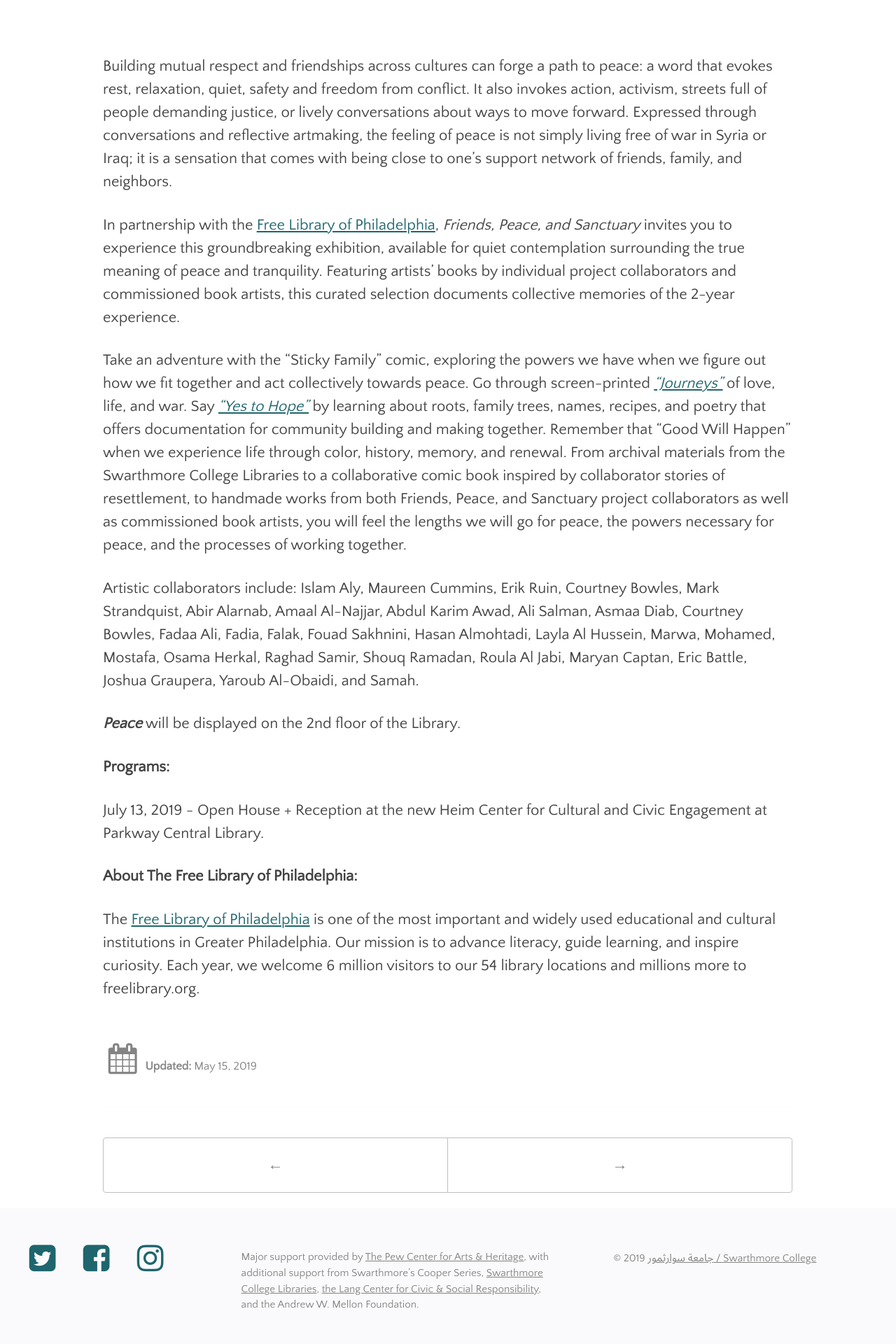
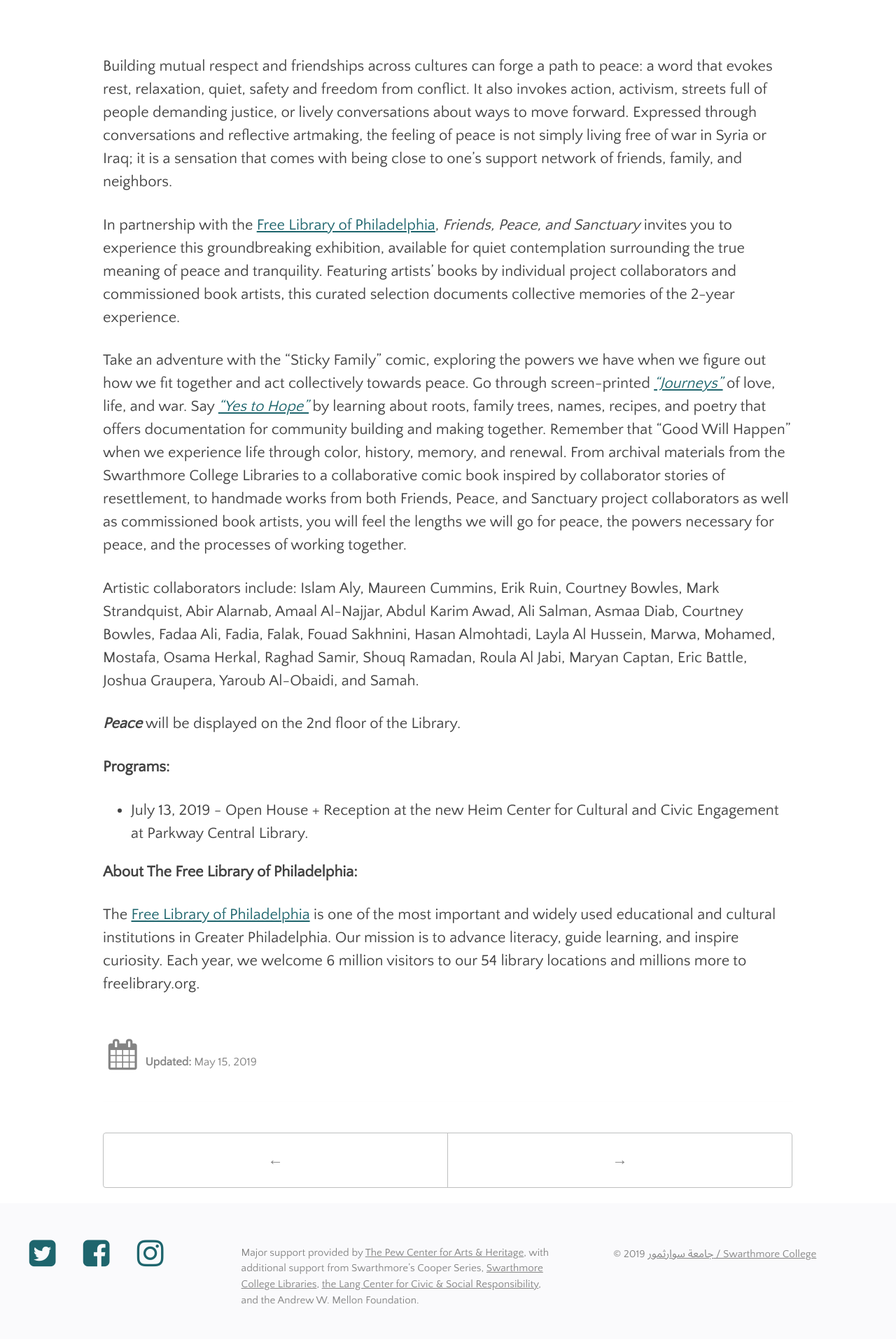
Before and after one commit to swat-ds/fps.swarthmore.edu, a Jekyll site: the page built from _posts/2019-05-15-peace.md, in a window 1280 px wide. Shown: the part 660-2580 px from the top of the page at 70% size. Built offline with Jekyll 4.4.1, drawn with Linux system fonts in a browser that asks for light colours.

```diff
--- a/_posts/2019-05-15-peace.md
+++ b/_posts/2019-05-15-peace.md
@@ -51,7 +51,7 @@ _**Peace**_ will be displayed on the 2nd floor of the Library.
 
 **Programs:**
 
-July 13, 2019 - Open House + Reception at the new Heim Center for Cultural and Civic Engagement at Parkway Central Library.
+- July 13, 2019 - Open House + Reception at the new Heim Center for Cultural and Civic Engagement at Parkway Central Library.
 
 
 **About The Free Library of Philadelphia:**
```
